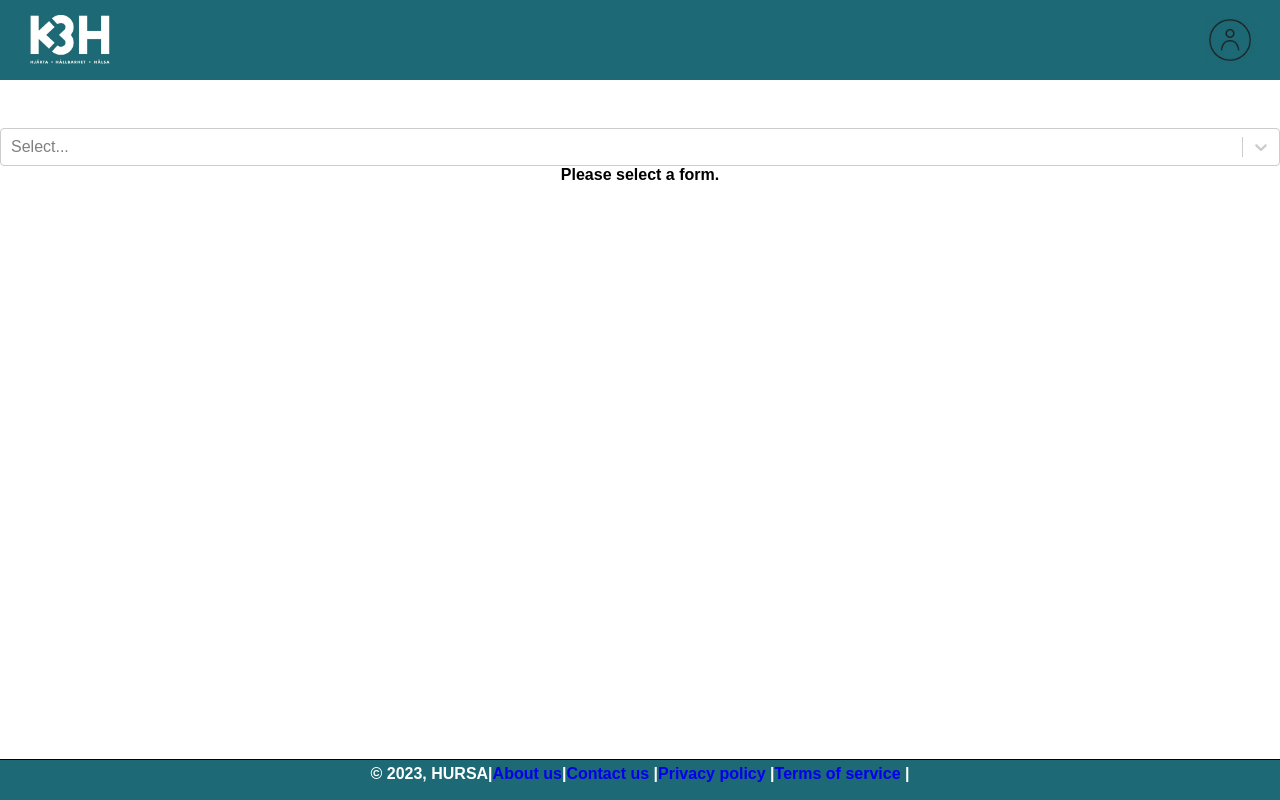
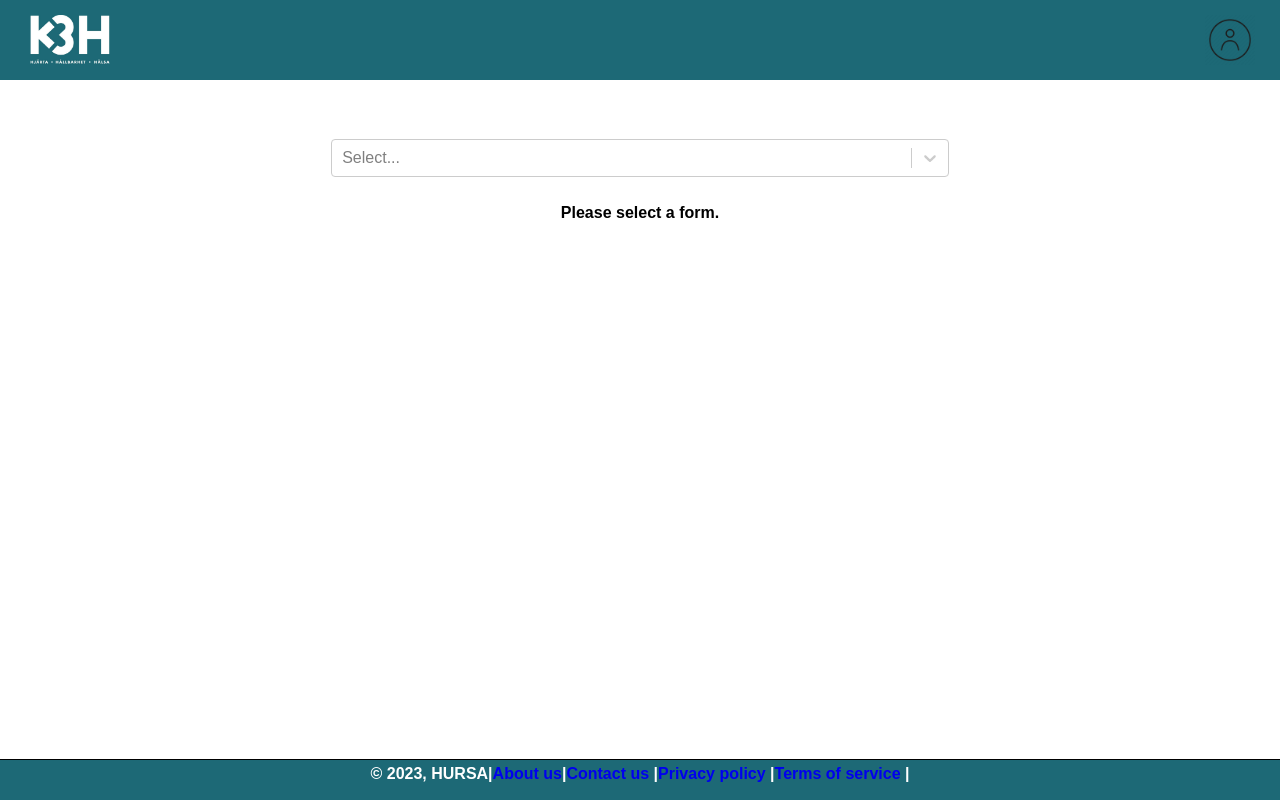
Before and after one commit to MorrisSimons/SCH_K3H-Health-studio, a React (Create React App) app in the folder app/: page /do_test in a window 1280 px wide. Built offline with nearby package versions, Linux system fonts and the light colour scheme; no server answers.

Commit message:
Small changes css do test page
.

```diff
--- a/app/src/components/DoTestPage.css
+++ b/app/src/components/DoTestPage.css
@@ -1,10 +1,7 @@
-.DoTestPage_select {
-    position: relative;
-    left: 50%;
+.selector {
     padding: 0.7rem;
-    width: 40%;
+    width: 50%;
     margin-left: auto;
     margin-right: auto;
     margin-bottom: 1rem;
-
 }
--- a/app/src/components/DoTestPage.js
+++ b/app/src/components/DoTestPage.js
@@ -3,6 +3,7 @@ import Header from "./Header"
 import Footer from "./Footer"
 import DoTest from './DoTest';
 import Select from "react-select"
+import "./DoTestPage.css"
 
 function DoTestPage() {
 	const [error, setError] = useState(null)
@@ -82,7 +83,7 @@ function DoTestPage() {
 		<div className='DoTestBody'>
 			<Header />
 			<div>
-				<Select
+				<Select className='selector'
 					value={selectedOption}
 					options={options}
 					onChange={handleSelectChange}
--- a/app/src/views.jsx
+++ b/app/src/views.jsx
@@ -61,7 +61,7 @@ const Views = () => {
 			}
 			else {
 				// Enter the dashboard you want to develop in here
-				setDashboard(<LoginDashboardC />)
+				setDashboard(<LoginDashboardA />)
 			}
 
 		} else {
```
